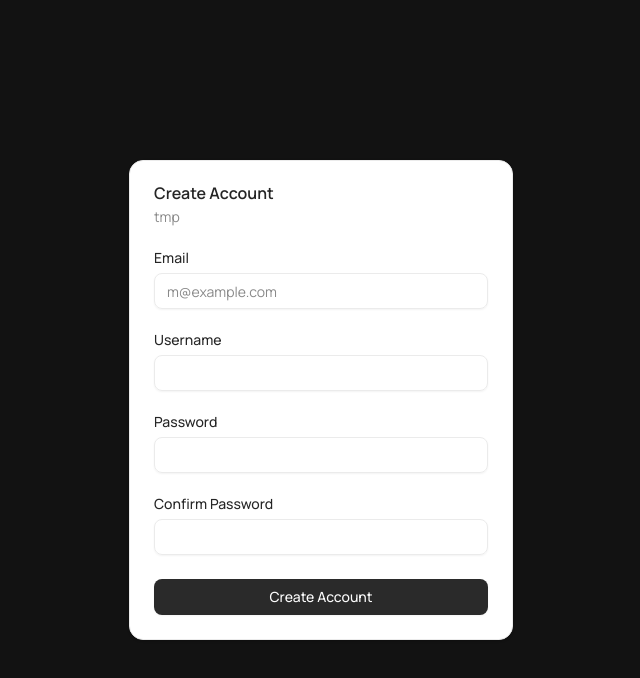
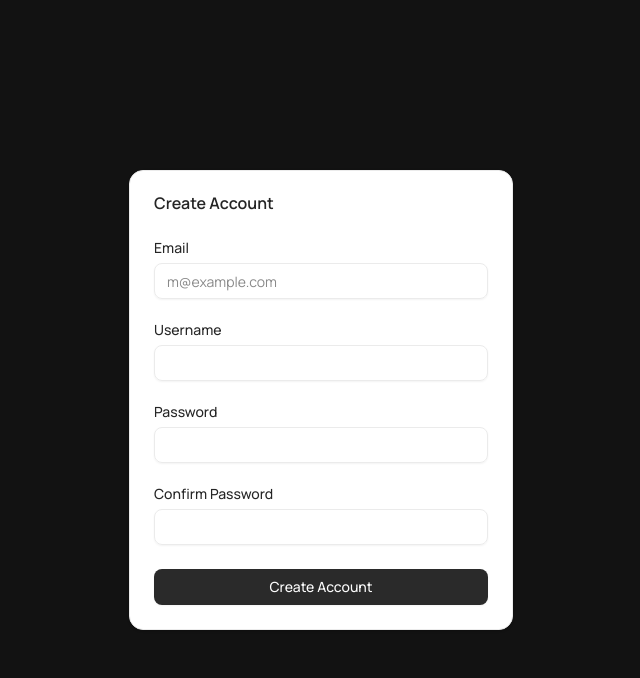
Before and after one commit to taamtera/KUSA, a Next.js app in the folder frontend/: page /register in a window 1280 px wide. Shown: the top 678 px of the page, without its empty margins (319-959 px from the left). Built offline with nearby package versions, Linux system fonts and the light colour scheme.

Commit message:
connect register button

```diff
--- a/frontend/app/login/page.jsx
+++ b/frontend/app/login/page.jsx
@@ -59,7 +59,9 @@ export default function CardDemo() {
             Enter your email below to login to your account
           </CardDescription>
           <CardAction>
-            <Button variant="link">Sign Up</Button>
+            <Button variant="link" onClick={() => window.location.href = "/register"}>
+              Sign Up
+            </Button>
           </CardAction>
         </CardHeader>
         <CardContent>
--- a/frontend/app/register/page.jsx
+++ b/frontend/app/register/page.jsx
@@ -53,9 +53,9 @@ export default function CardDemo() {
             <Card className="w-full max-w-sm">
                 <CardHeader>
                     <CardTitle>Create Account</CardTitle>
-                    <CardDescription>
+                    {/* <CardDescription>
                         tmp
-                    </CardDescription>
+                    </CardDescription> */}
                 </CardHeader>
                 <CardContent>
                     <form>
```
